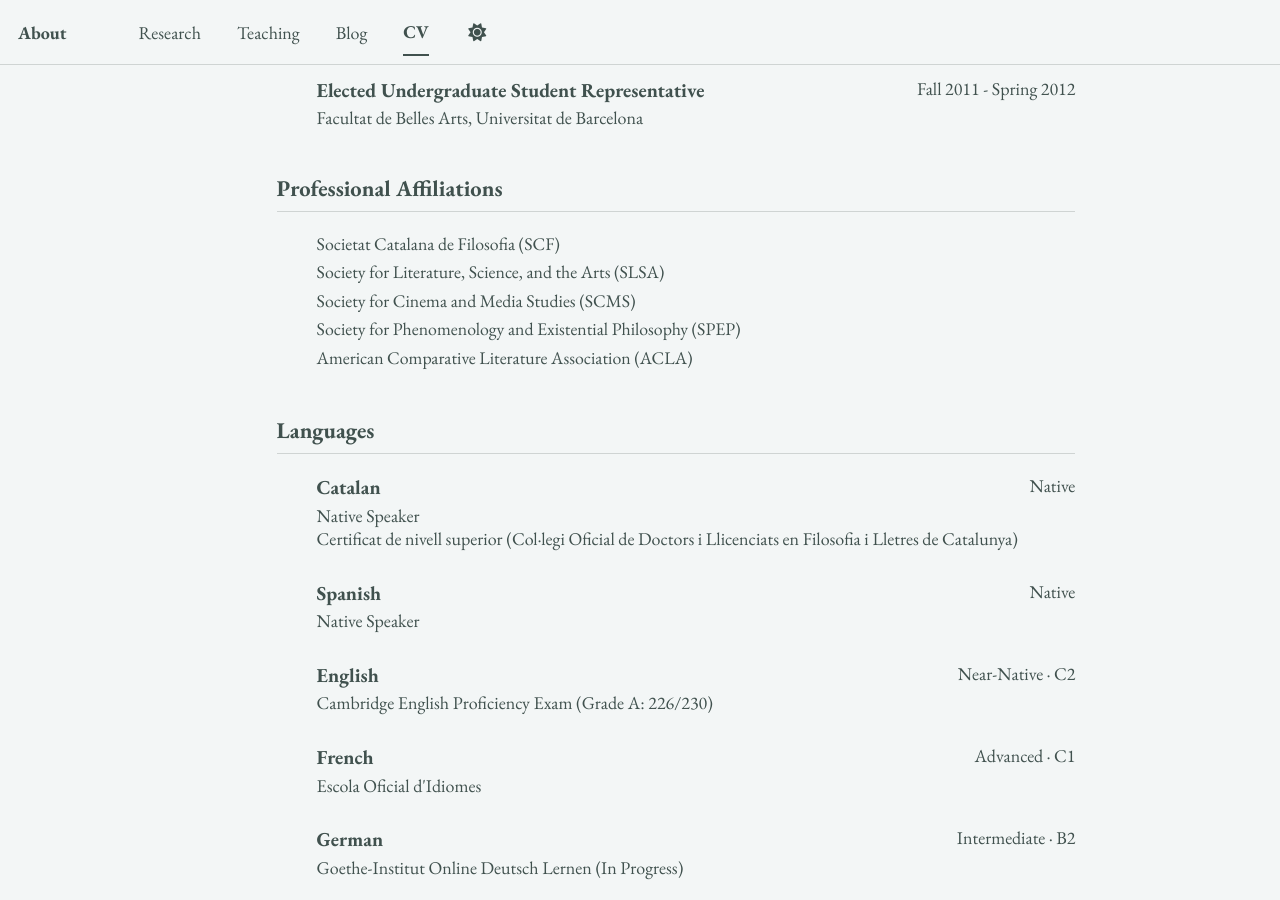
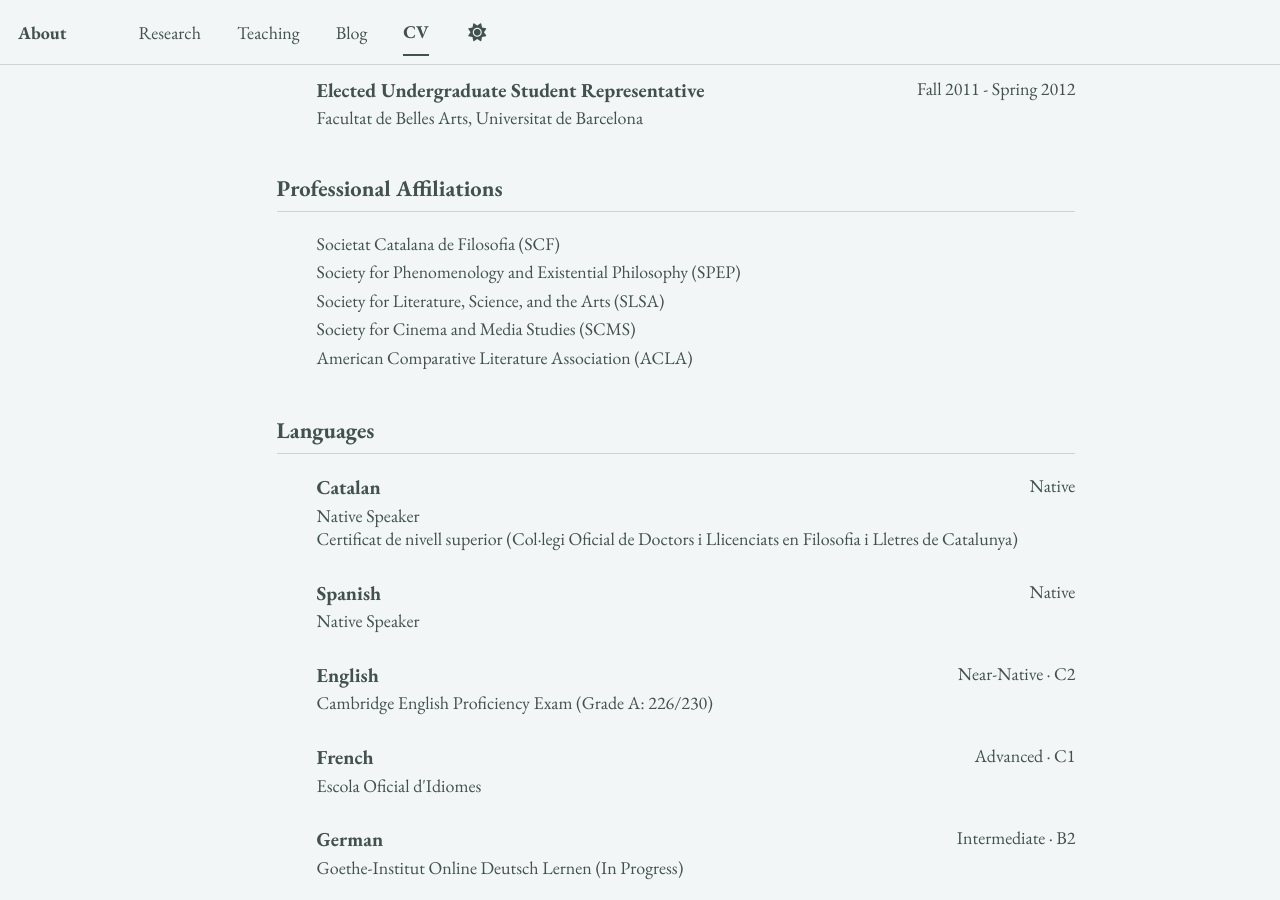
Before and after one commit to epujol90/epujol90.github.io, a Jekyll site: the page built from _pages/cv-json.md, in a window 1280 px wide and 900 px high, scrolled down 7328 px. Built offline with Jekyll 4.4.1, drawn with Linux system fonts in a browser that asks for light colours; a script bundle is joined from its source files by our own code; library files that are not in the unit come from our copies.

```diff
--- a/_data/cv.json
+++ b/_data/cv.json
@@ -433,13 +433,13 @@
         "organization": "Societat Catalana de Filosofia (SCF)"
       },
       {
+        "organization": "Society for Phenomenology and Existential Philosophy (SPEP)"
+      },
+      {
         "organization": "Society for Literature, Science, and the Arts (SLSA)"
       },
       {
         "organization": "Society for Cinema and Media Studies (SCMS)"
-      },
-      {
-        "organization": "Society for Phenomenology and Existential Philosophy (SPEP)"
       },
       {
         "organization": "American Comparative Literature Association (ACLA)"
```
